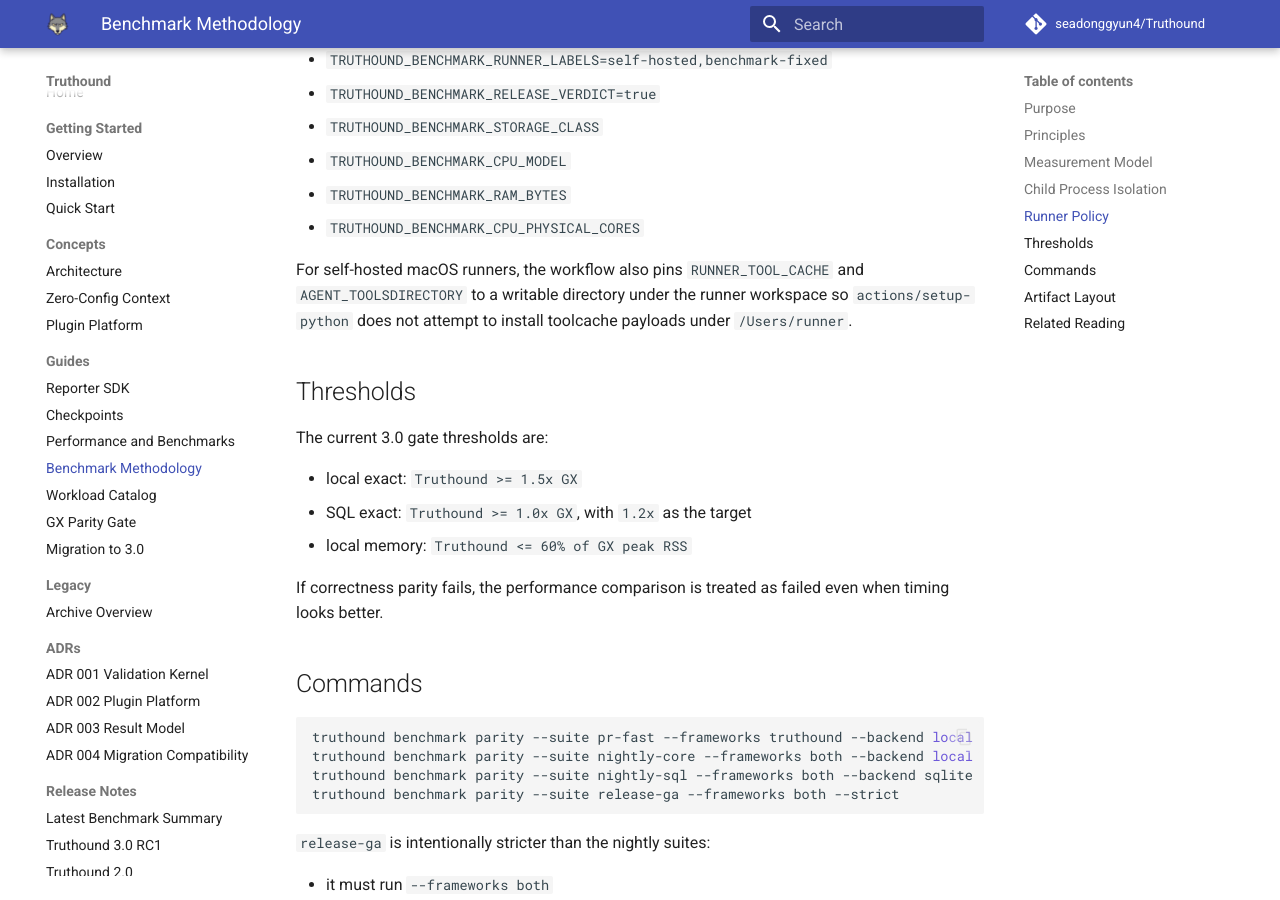
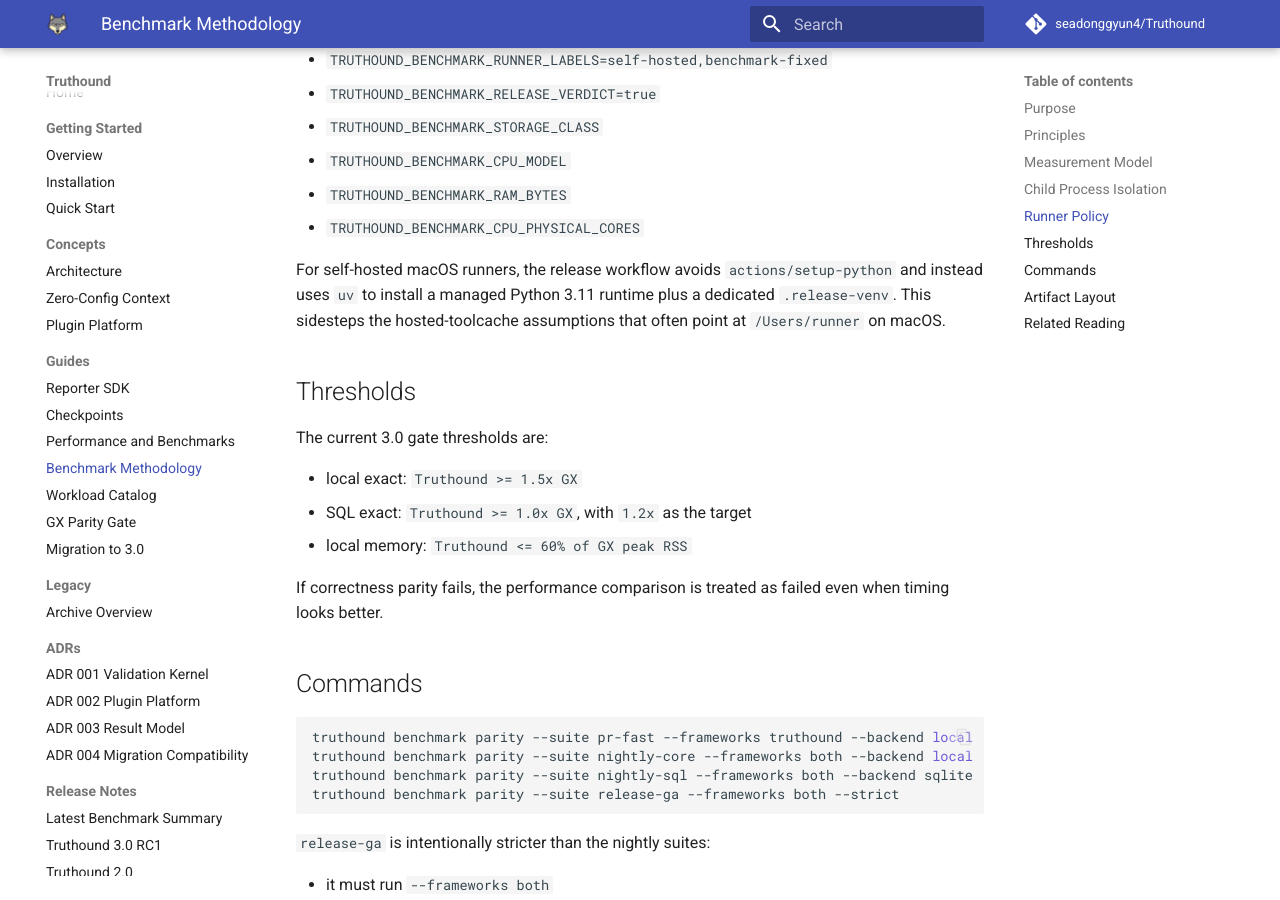
Before and after one commit to seadonggyun4/truthound, an MkDocs documentation site: the page built from docs/guides/benchmark-methodology.md, in a window 1280 px wide and 900 px high, scrolled down 1848 px. Built offline with MkDocs 1.6.1 and Material for MkDocs 9.7.7, drawn with Linux system fonts in a browser that asks for light colours; comment, search, counter and statistics services are not loaded.

Commit message:
Use uv-managed Python for self-hosted release benchmark workflow

```diff
--- a/docs/guides/benchmark-methodology.md
+++ b/docs/guides/benchmark-methodology.md
@@ -66,9 +66,9 @@
 - `TRUTHOUND_BENCHMARK_RAM_BYTES`
 - `TRUTHOUND_BENCHMARK_CPU_PHYSICAL_CORES`
 
-For self-hosted macOS runners, the workflow also pins `RUNNER_TOOL_CACHE` and `AGENT_TOOLSDIRECTORY`
-to a writable directory under the runner workspace so `actions/setup-python` does not attempt to install
-toolcache payloads under `/Users/runner`.
+For self-hosted macOS runners, the release workflow avoids `actions/setup-python` and instead uses
+`uv` to install a managed Python 3.11 runtime plus a dedicated `.release-venv`. This sidesteps the
+hosted-toolcache assumptions that often point at `/Users/runner` on macOS.
 
 ## Thresholds
 
```
Also changed, not shown: 1 other file.
